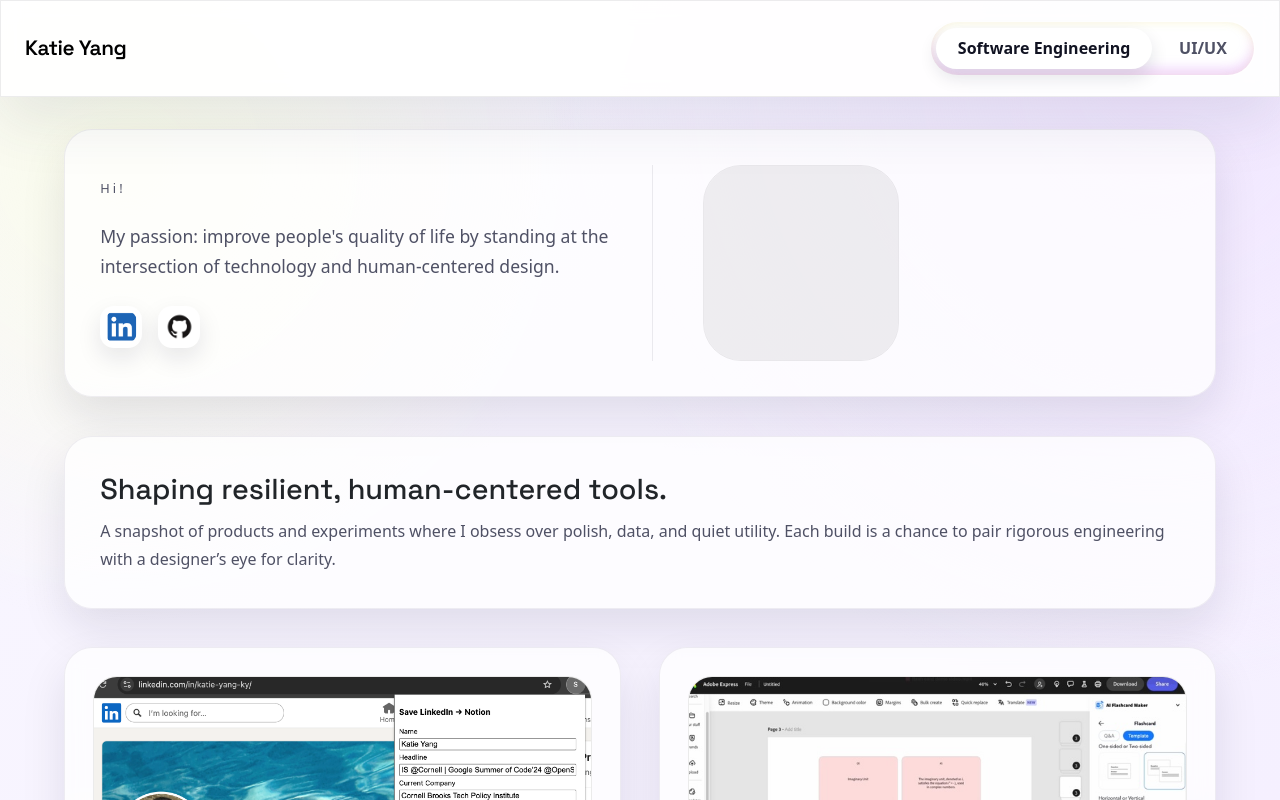
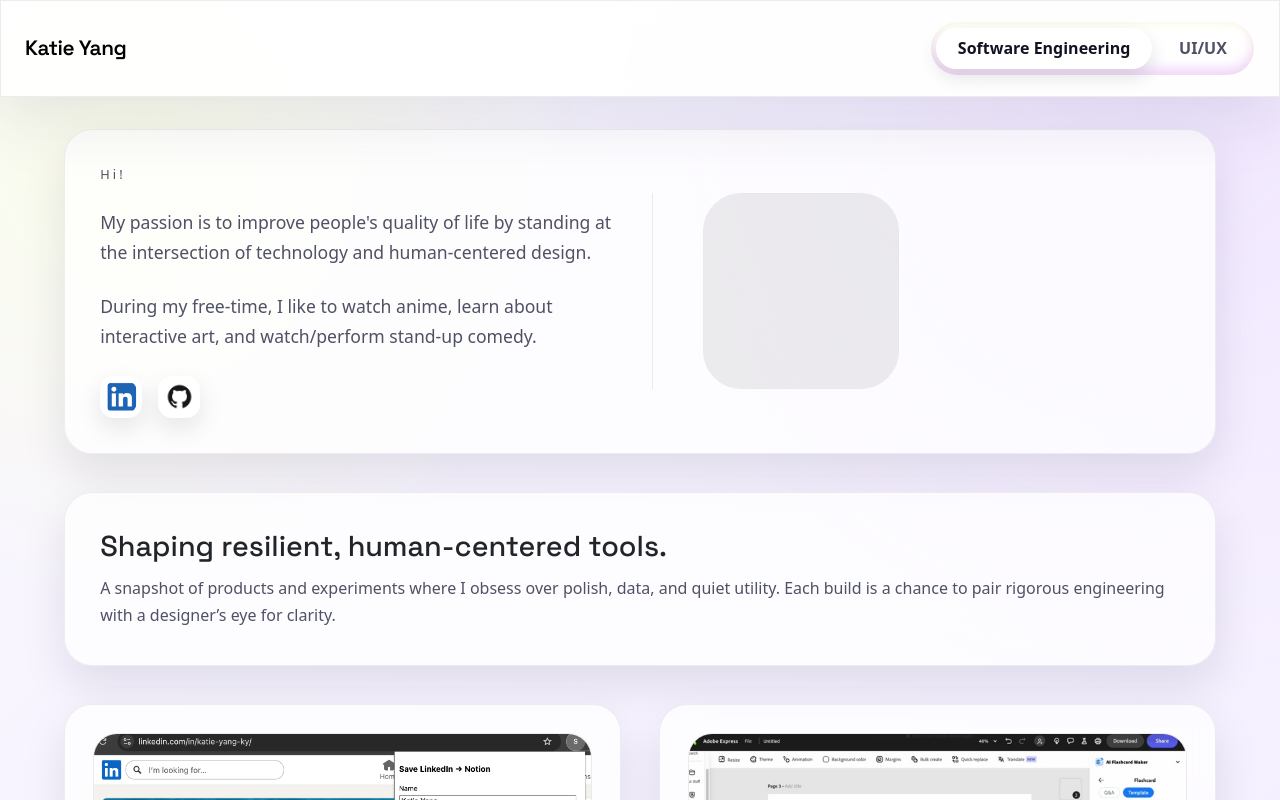
Before and after one commit to KY233466/KY233466.github.io, a Next.js app: page / in a window 1280 px wide. Shown: the top 800 px of the page. Built offline with nearby package versions, Linux system fonts and the light colour scheme.

Commit message:
change tagline

```diff
--- a/public/locales/en/translation.json
+++ b/public/locales/en/translation.json
@@ -14,8 +14,8 @@
       "header1": "Hi!",
       "header2": "I am Katie Yang",
       "slogan": "I am a Software Developer first and UI/UX Designer second",
-      "message1": "My passion: improve people's quality of life by standing at the intersection of technology and human-centered design.",
-      "message2": "During my free-time, I am into watching anime, learn about interactive art, and watch/perform stand-up comedy."
+      "message1": "My passion is to improve people's quality of life by standing at the intersection of technology and human-centered design.",
+      "message2": "During my free-time, I like to watch anime, learn about interactive art, and watch/perform stand-up comedy."
     }
   },
   "HeaderContent": {
--- a/src/components/IntroCard/IntroCard.js
+++ b/src/components/IntroCard/IntroCard.js
@@ -33,6 +33,7 @@ function IntroCard() {
           <article className={styles.textCol}>
             <p className={styles.eyebrow}>{t(Lpath + "Intro.header1")}</p>
             <p className={styles.description}>{t(Lpath + "Intro.message1")}</p>
+            <p className={styles.description}>{t(Lpath + "Intro.message2")}</p>
             <div className={styles.socialRow}>
               <a
                 href="https://www.linkedin.com/in/katie-yang-ky/"
```
